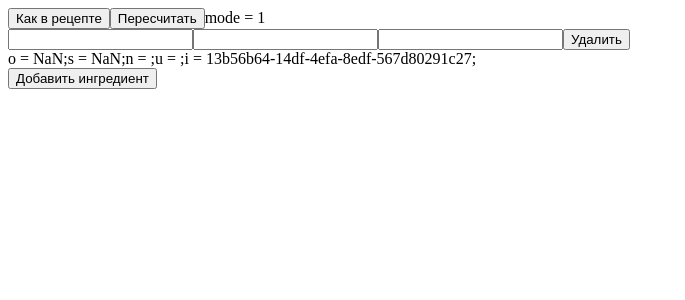
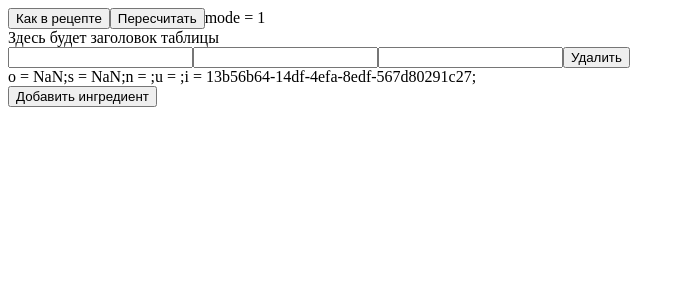
Before and after one commit to stepanzh/Proportio-beta, a Vue app: page / in a window 1280 px wide. Shown: the top 300 px of the page, without its empty margins (0-685 px from the left). Built offline with nearby package versions, Linux system fonts and the light colour scheme.

Commit message:
refactor(calculator-view): components for different modes of calculator

```diff
--- /dev/null
+++ b/src/components/OriginalTable.vue
@@ -0,0 +1,38 @@
+<template>
+    <div>
+        <div v-for="ingr in store.ingredients" :key="ingr.id">
+            <!-- One row -->
+            <div>
+                <TextField v-model="ingr.name" />
+                <OriginalAmount v-model="ingr.originalAmount" />
+                <TextField v-model="ingr.unit" />
+                <button @click="store.remove(ingr.id)">Удалить</button>
+            </div>
+            <!-- Debug info -->
+            <div>
+                <span>o = {{ ingr.originalAmount }};</span>
+                <span>s = {{ ingr.scaledAmount }};</span>
+                <span>n = {{ ingr.name }};</span>
+                <span>u = {{ ingr.unit }};</span>
+                <span>i = {{ ingr.id }};</span>
+            </div>
+        </div>
+        <!-- Actions -->
+        <div>
+            <button @click="store.add()">Добавить ингредиент</button>
+        </div>
+    </div>
+</template>
+
+
+<script setup>
+import { useIngredientsStore } from '@/stores/ingredients'
+import OriginalAmount from '@/components/OriginalAmount.vue'
+
+const store = useIngredientsStore()
+</script>
+
+
+<style scoped>
+
+</style>
--- /dev/null
+++ b/src/components/ScaledTable.vue
@@ -0,0 +1,33 @@
+<template>
+    <div>
+        <div v-for="ingr in store.ingredients" :key="ingr.id">
+            <!-- one row -->
+            <div>
+                <span>{{ ingr.name === '' ? 'empty-name' : ingr.name }}</span>
+                <ScaledAmount v-model="ingr.scaledAmount" />
+                <span>{{ ingr.unit === '' ? 'empty-unit' : ingr.unit }}</span>
+            </div>
+            <!-- Debug info -->
+            <div>
+                <span>o = {{ ingr.originalAmount }};</span>
+                <span>s = {{ ingr.scaledAmount }};</span>
+                <span>n = {{ ingr.name }};</span>
+                <span>u = {{ ingr.unit }};</span>
+                <span>i = {{ ingr.id }};</span>
+            </div>
+        </div>
+    </div>
+</template>
+
+
+<script setup>
+import { useIngredientsStore } from '@/stores/ingredients'
+import ScaledAmount from '@/components/ScaledAmount.vue'
+
+const store = useIngredientsStore()
+</script>
+
+
+<style scoped>
+
+</style>
--- a/src/stores/ingredients.js
+++ b/src/stores/ingredients.js
@@ -21,6 +21,7 @@ export const useIngredientsStore = defineStore('ingredients', () => {
     function add() {
         const ingr = emptyIngredient()
         ingredients.value.push(ingr)
+        // TODO: When there are some components and scale factor, update ingr.scaledAmount
     }
 
     function remove(id) {
--- a/src/views/CalculatorView.vue
+++ b/src/views/CalculatorView.vue
@@ -6,45 +6,20 @@
             <button @click="setScaled">Пересчитать</button>
             <span>mode = {{ mode }}</span>
         </div>
-        <!-- Table -->
-        <div v-for="ingr in store.ingredients" :key="ingr.id">
-            <div>
-                <div v-if="mode == Modes.original">
-                    <TextField v-model="ingr.name" />
-                    <OriginalAmount v-model="ingr.originalAmount" />
-                    <TextField v-model="ingr.unit" />
-                    <button @click="store.remove(ingr.id)">Удалить</button>
-                </div>
-                <div v-else-if="mode == Modes.scale">
-                    <span>{{ ingr.name === '' ? 'empty-name' : ingr.name }}</span>
-                    <ScaledAmount v-model="ingr.scaledAmount" />
-                    <span>{{ ingr.unit === '' ? 'empty-unit' : ingr.unit }}</span>
-                </div>
-                <div v-else>Something went wrong... Check mode and Modes</div>
-                <div>
-                    <span>o = {{ ingr.originalAmount }};</span>
-                    <span>s = {{ ingr.scaledAmount }};</span>
-                    <span>n = {{ ingr.name }};</span>
-                    <span>u = {{ ingr.unit }};</span>
-                    <span>i = {{ ingr.id }};</span>
-                </div>
-            </div>
-        </div>
-        <!-- Actions -->
-        <div>
-            <div v-if="mode == Modes.original">
-                <button @click="store.add()">Добавить ингредиент</button>
-            </div>
-        </div>
+
+        <!-- Table and actions -->
+        <div>Здесь будет заголовок таблицы</div>
+        <OriginalTable v-if="mode === Modes.original" />
+        <ScaledTable v-if="mode === Modes.scale" />
     </div>
 </template>
 
 
 <script setup>
-import { onMounted, reactive, ref, watch } from 'vue'
+import { ref } from 'vue'
 import { useIngredientsStore } from '@/stores/ingredients'
-import OriginalAmount from '@/components/OriginalAmount.vue'
-import ScaledAmount from '@/components/ScaledAmount.vue'
+import OriginalTable from '@/components/OriginalTable.vue'
+import ScaledTable from '@/components/ScaledTable.vue'
 
 
 const store = useIngredientsStore()
```
